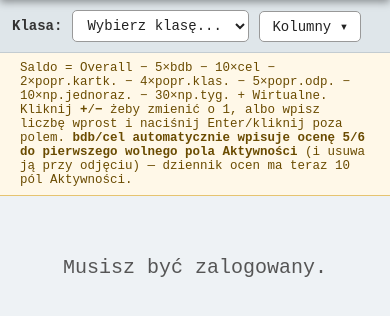
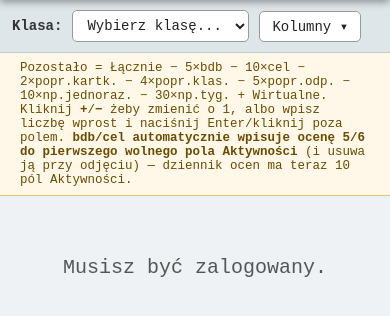
Before and after one commit to hiyesbye/mathematix.edu.pl, a PHP site: page /punkty-aktywnosci-admin.html in a window 390 px wide. Shown: the part 98-414 px from the top of the page. Run offline with PHP 8.4, Linux system fonts and the light colour scheme; some libraries are stand-ins or nearby versions.

Commit message:
Zmień etykiety Overall/Saldo, dociemnij je w profilu, popraw mobilny tytuł Aktualności
"Overall" -> "Łącznie" i "Saldo" -> "Pozostało" we wszystkich miejscach,
gdzie te wartości są pokazywane userowi/adminowi (profil.html,
punkty-aktywnosci-admin.html, statystyki-punktow.html, admin.html);
wewnętrzne klucze/atrybuty/klasy (np. data-kol="overall", .saldo-ok)
zostały bez zmian, żeby nie zepsuć logiki JS.

W panelu ucznia (profil.html) wartości Łącznie/Pozostało dostały
jawny ciemny kolor (#1a1a2e), tak jak było wcześniej.

Na telefonie ramki z tytułami w Aktualności (index.html, klasa
.malaramka) były zbyt niskie, a tekst tytułu ledwo czytelny (2vw na
wąskim ekranie). Dodano regułę mobilną (<=768px) z większym,
bezpiecznym rozmiarem fontu (clamp) i większym paddingiem — bez
zmian na komputerze.

Co-Authored-By: Claude Sonnet 5 <noreply@anthropic.com>

```diff
--- a/admin.html
+++ b/admin.html
@@ -479,7 +479,7 @@
 
                     <div style="margin-top: 28px; border-top: 2px solid #ccc; padding-top: 20px;">
                         <h3 style="font-size: 20px; margin-bottom: 10px;">Punkty Aktywności</h3>
-                        <p style="color: #111; font-size: 15px; margin-bottom: 14px; font-weight: bold;">Overall, saldo i wszystko, na co uczniowie wymienili punkty w sklepiku (poprawy, oceny, nieprzygotowania, punkty wirtualne).</p>
+                        <p style="color: #111; font-size: 15px; margin-bottom: 14px; font-weight: bold;">Łącznie, pozostało i wszystko, na co uczniowie wymienili punkty w sklepiku (poprawy, oceny, nieprzygotowania, punkty wirtualne).</p>
                         <button class="btn-nowe-okno" onclick="window.open('punkty-aktywnosci-admin.html', '_blank', 'width=1200,height=760,resizable=yes,scrollbars=yes')">&#x2197; Otwórz panel Punktów Aktywności</button>
                     </div>
 
--- a/mystyle.css
+++ b/mystyle.css
@@ -316,4 +316,8 @@ li.dropdown{
         float: none;
         width: 100%;
     }
+    .malaramka {
+        font-size: clamp(16px, 4.6vw, 22px);
+        padding: 12px 16px;
+    }
 }
--- a/profil.html
+++ b/profil.html
@@ -104,6 +104,7 @@
                 margin-bottom: 18px;
             }
             .punkty-row span:last-child { font-weight: bold; font-size: 22px; }
+            #p-punkty, #p-saldo { color: #1a1a2e; }
             .btn-wyloguj {
                 display: block;
                 width: 100%;
@@ -338,11 +339,11 @@
                         <h2>Semestr 1</h2>
 
                         <div class="punkty-row">
-                            <span>Punkty aktywności — Overall:</span>
+                            <span>Punkty aktywności — Łącznie:</span>
                             <span id="p-punkty">—</span>
                         </div>
                         <div class="punkty-row">
-                            <span>Saldo (do wydania):</span>
+                            <span>Pozostało (do wydania):</span>
                             <span style="display:flex; align-items:center; gap:10px;">
                                 <span id="p-saldo">—</span>
                                 <button class="btn-poprawa" style="padding:6px 14px; font-size:12px;"
--- a/punkty-aktywnosci-admin.html
+++ b/punkty-aktywnosci-admin.html
@@ -225,7 +225,7 @@
         </div>
     </div>
     <div class="legenda">
-        Saldo = Overall − 5×bdb − 10×cel − 2×popr.kartk. − 4×popr.klas. − 5×popr.odp. − 10×np.jednoraz. − 30×np.tyg. + Wirtualne.
+        Pozostało = Łącznie − 5×bdb − 10×cel − 2×popr.kartk. − 4×popr.klas. − 5×popr.odp. − 10×np.jednoraz. − 30×np.tyg. + Wirtualne.
         Kliknij <b>+</b>/<b>−</b> żeby zmienić o 1, albo wpisz liczbę wprost i naciśnij Enter/kliknij poza polem.
         <b>bdb/cel automatycznie wpisuje ocenę 5/6 do pierwszego wolnego pola Aktywności</b> (i usuwa ją przy odjęciu) — dziennik ocen ma teraz 10 pól Aktywności.
     </div>
@@ -237,8 +237,8 @@
                 <tr>
                     <th class="th-nr">Nr</th>
                     <th class="th-uczen">Uczeń</th>
-                    <th class="th-overall" data-kol="overall">Overall</th>
-                    <th class="th-saldo" data-kol="saldo">Saldo</th>
+                    <th class="th-overall" data-kol="overall">Łącznie</th>
+                    <th class="th-saldo" data-kol="saldo">Pozostało</th>
                     <th class="th-zielony" data-kol="bdb">bdb</th>
                     <th class="th-zielony" data-kol="cel">cel</th>
                     <th class="th-niebieski" data-kol="poprawa_kartkowki">Popr.<br>kartk.</th>
@@ -260,8 +260,8 @@
         const AKTYWNOSC_LICZBA = 10;
         const OCENA_ZA_ZAKUP = { bdb: 5, cel: 6 };
         const KOLUMNY_OPCJE = [
-            { klucz: 'overall', etykieta: 'Overall' },
-            { klucz: 'saldo', etykieta: 'Saldo' },
+            { klucz: 'overall', etykieta: 'Łącznie' },
+            { klucz: 'saldo', etykieta: 'Pozostało' },
             { klucz: 'bdb', etykieta: 'bdb' },
             { klucz: 'cel', etykieta: 'cel' },
             { klucz: 'poprawa_kartkowki', etykieta: 'Poprawa kartkówki' },
--- a/statystyki-punktow.html
+++ b/statystyki-punktow.html
@@ -82,11 +82,11 @@
         <div id="tresc" style="display:none;">
             <div class="karty-glowne">
                 <div class="karta-glowna overall">
-                    <div class="etyk">Overall</div>
+                    <div class="etyk">Łącznie</div>
                     <div class="wart" id="s-overall">—</div>
                 </div>
                 <div class="karta-glowna saldo">
-                    <div class="etyk">Saldo</div>
+                    <div class="etyk">Pozostało</div>
                     <div class="wart" id="s-saldo">—</div>
                 </div>
             </div>
```
